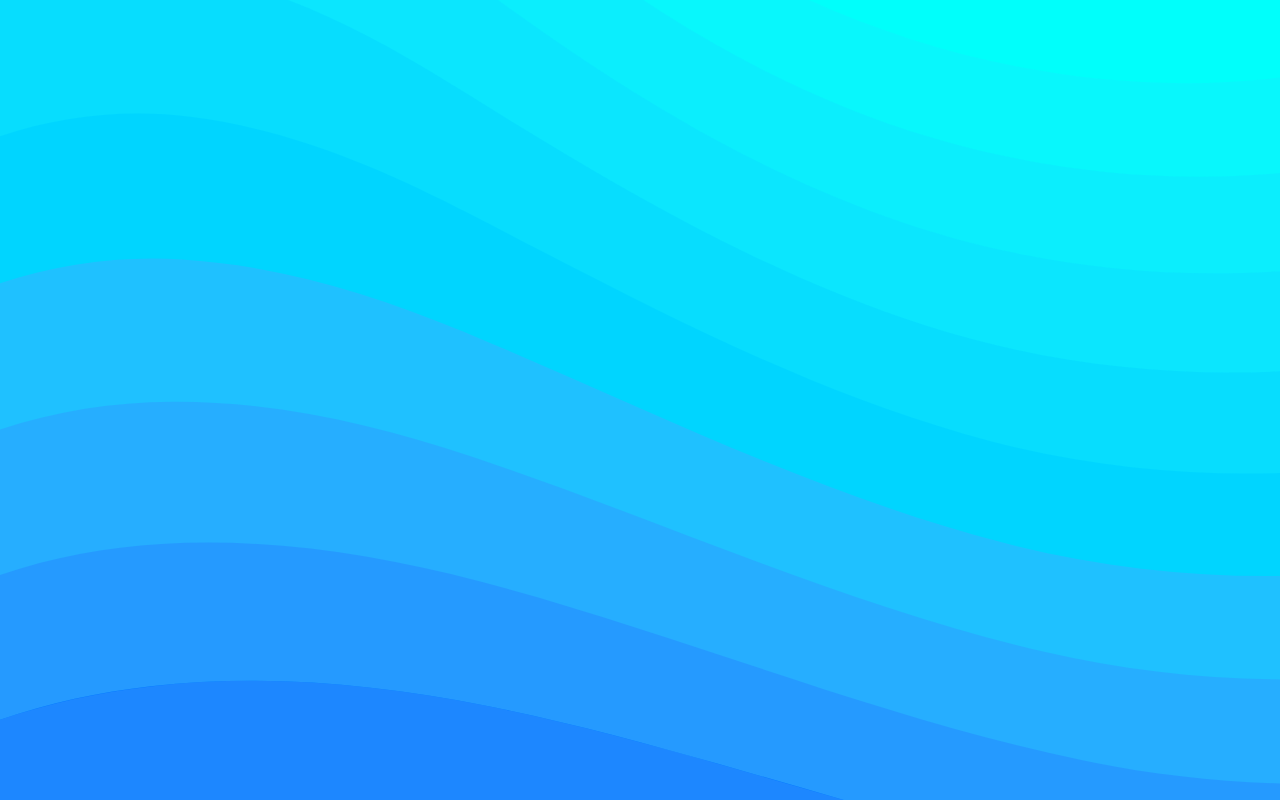
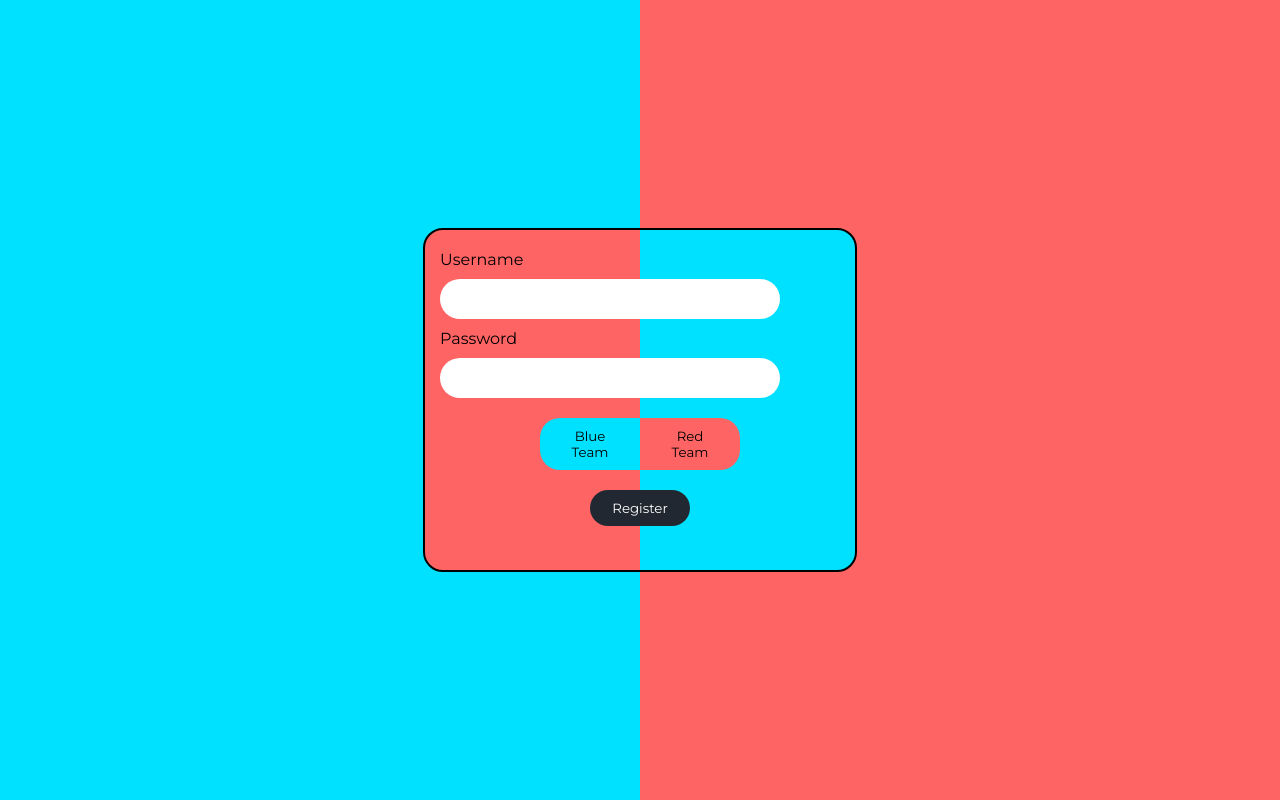
Before and after one commit to saikun0293/nxnTicTacToe, a React (Create React App) app: page /register in a window 1280 px wide. Built offline with nearby package versions, Linux system fonts and the light colour scheme.

Commit message:
add axios and css

```diff
--- a/package.json
+++ b/package.json
@@ -6,6 +6,7 @@
     "@testing-library/jest-dom": "^4.2.4",
     "@testing-library/react": "^9.5.0",
     "@testing-library/user-event": "^7.2.1",
+    "axios": "^0.19.2",
     "react": "^16.13.1",
     "react-dom": "^16.13.1",
     "react-router-dom": "^5.2.0",
--- a/src/App.js
+++ b/src/App.js
@@ -4,6 +4,7 @@ import { BrowserRouter as Router, Switch, Route } from "react-router-dom";
 import AuthenticationPage from "./components/Authentication";
 import GamePage from "./components/Game";
 import Scoreboard from "./components/Scoreboard";
+import Register from "./components/Register";
 
 class App extends Component {
   render() {
@@ -13,6 +14,7 @@ class App extends Component {
           <Route path="/" exact component={AuthenticationPage} />
           <Route path="/game" component={GamePage} />
           <Route path="/scoreboard" component={Scoreboard} />
+          <Route path="/register" component={Register} />
         </Switch>
       </Router>
     );
--- /dev/null
+++ b/src/components/APIKEY.js
@@ -0,0 +1,3 @@
+let apiKey = "def795b78c1e40898a463cc7641c464d";
+
+export default apiKey;
--- a/src/components/Authentication.jsx
+++ b/src/components/Authentication.jsx
@@ -7,19 +7,23 @@ class AuthenticationPage extends Component {
 
   handleVerification = (verified) => {
     if (verified) {
-      console.log("Verified!");
+      console.log("Authentication successful!");
     } else {
-      console.log("Not verified!");
+      window.alert(
+        "ERROR 404: Player not found, either check in other team or register!"
+      );
     }
   };
+
+  handleRegister;
 
   render() {
     return (
       <div className="authBody">
         {/* Player 1 */}
-        <UserInput onVerification={this.handleVerification} />
+        <UserInput team="redteam" onVerification={this.handleVerification} />
         {/* Player 2 */}
-        <UserInput onVerification={this.handleVerification} />
+        <UserInput team="blueteam" onVerification={this.handleVerification} />
       </div>
     );
   }
--- /dev/null
+++ b/src/components/Register.jsx
@@ -0,0 +1,66 @@
+import React, { Component } from "react";
+import "../styles/Register.css";
+
+class Register extends Component {
+  state = {
+    username: "",
+    password: "",
+    team: "",
+  };
+
+  handleInput = (event) => {
+    const { name, value } = event.target;
+    console.log(name);
+    console.log(value);
+    this.setState({ [name]: value });
+  };
+
+  handleTeam = (team) => {
+    this.setState({ team: team });
+  };
+
+  render() {
+    console.log(this.state.team);
+    return (
+      <div className="register">
+        <form
+          className={
+            "input-field " + (this.state.displayTeam ? "fadeOut" : "fadeIn")
+          }
+          onSubmit={this.handleSubmit}
+        >
+          <label htmlFor="username">Username</label>
+
+          <input
+            name="username"
+            type="text"
+            onChange={(e) => this.handleInput(e)}
+          />
+
+          <label htmlFor="password">Password</label>
+
+          <input
+            name="password"
+            type="password"
+            onChange={(e) => this.handleInput(e)}
+          />
+          <div className="team-btns">
+            <button className="blue team-btn">Blue Team</button>
+            <button className="red team-btn">Red Team</button>
+          </div>
+
+          <button
+            onClick={() => {
+              this.handleRegister();
+            }}
+            className="register-btn"
+          >
+            Register
+          </button>
+        </form>
+      </div>
+    );
+  }
+}
+
+export default Register;
--- a/src/components/UserInput.jsx
+++ b/src/components/UserInput.jsx
@@ -1,4 +1,10 @@
 import React, { Component } from "react";
+import apiKey from "./APIKEY";
+import Axios from "axios";
+
+const api = Axios.create({
+  baseURL: "https://crudcrud.com/api/" + apiKey,
+});
 
 class UserInput extends Component {
   state = {
@@ -16,12 +22,19 @@ class UserInput extends Component {
 
   handleSubmit = (event) => {
     const { username, password } = this.state;
+    const team = this.props.team;
 
-    if (username === "sai" && password === "123") {
-      this.setState({ verified: true }, () =>
-        this.props.onVerification(this.state.verified)
-      );
-    }
+    api.get("/" + team).then((res) => {
+      console.log(res);
+      const players = res.data;
+      players.forEach((player) => {
+        if (player.username === username && player.password === password) {
+          this.setState({ verified: true }, () => {
+            this.props.onVerification(this.state.verified);
+          });
+        }
+      });
+    });
     event.preventDefault();
   };
 
--- a/src/index.css
+++ b/src/index.css
@@ -1,3 +1,4 @@
+@import url("https://fonts.googleapis.com/css2?family=Montserrat:wght@300;400;500;700&display=swap");
 body {
   margin: 0;
   font-family: -apple-system, BlinkMacSystemFont, "Segoe UI", "Roboto", "Oxygen",
--- /dev/null
+++ b/src/styles/Register.css
@@ -0,0 +1,76 @@
+.register {
+  background: linear-gradient(90deg, #00e0ff 50%, #ff6464 50%);
+  height: 100%;
+  display: flex;
+  align-items: center;
+  justify-content: center;
+}
+
+.input-field {
+  background: linear-gradient(90deg, #ff6464 50%, #00e0ff 50%);
+  font-family: "Montserrat";
+  width: 400px;
+  padding: 20px 15px;
+  border: 2px solid black;
+  border-radius: 20px;
+  margin: 20px;
+  height: 300px;
+  display: flex;
+  flex-direction: column;
+}
+
+.register input {
+  border-radius: 20px;
+  border: none;
+  width: 300px;
+  height: 40px;
+  margin: 10px 0;
+  outline: none;
+  padding: 0 20px;
+  font-family: "Montserrat";
+}
+
+.register-btn {
+  background-color: #222831;
+  color: white;
+  width: 100px;
+  outline: none;
+  border: none;
+  padding: 10px 20px;
+  border-radius: 20px;
+  margin: 10px auto;
+  font-family: "Montserrat" !important;
+}
+
+.register-btn:hover {
+  background-color: #eeeeee;
+  color: black;
+}
+
+.team-btns {
+  margin: 10px auto;
+}
+
+.team-btn {
+  outline: none;
+  border: none;
+  font-family: "Montserrat" !important;
+  width: 100px;
+  padding: 10px 20px;
+}
+
+.red {
+  background-color: #ff6464;
+  border-top-right-radius: 20px;
+  border-bottom-right-radius: 20px;
+}
+
+.blue {
+  background-color: #00e0ff;
+  border-top-left-radius: 20px;
+  border-bottom-left-radius: 20px;
+}
+
+.team-btn:hover {
+  font-weight: 500;
+}
```
Also changed, not shown: 1 other file (tests, documents, lock files or other folders).
